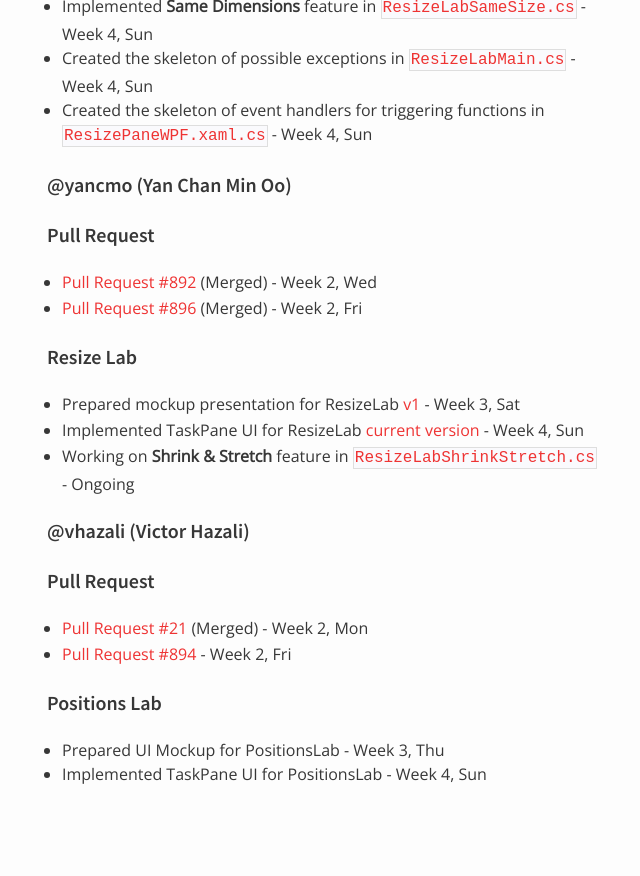
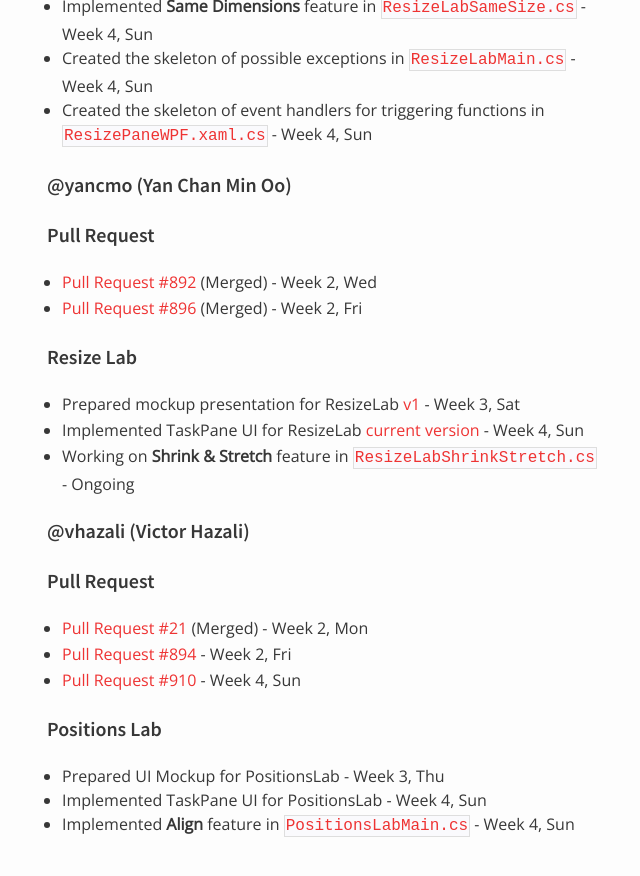
Before and after one commit to nus-oss/cs3281-AY1516S2-website, a Jekyll site: the page built from teams/powerpointlabs.md, in a window 1280 px wide and 900 px high, scrolled down 1654 px. Shown: the top 876 px of the window, without its empty margins (323-963 px from the left). Built offline with Jekyll 4.4.1, drawn with Linux system fonts in a browser that asks for light colours; before the commit the page ends 2500 px from its top, so only the background shows below that; some of the changed text lies outside the part shown.

Commit message:
Updated Victor's Contributions

```diff
--- a/teams/powerpointlabs.md
+++ b/teams/powerpointlabs.md
@@ -73,7 +73,9 @@ permalink: /teams/powerpointlabs/
 ##### Pull Request
 * [Pull Request #21](https://github.com/PowerPointLabs/PowerPointLabs-Website/pull/21) (Merged) - Week 2, Mon
 * [Pull Request #894](https://github.com/PowerPointLabs/PowerPointLabs/pull/894) - Week 2, Fri
+* [Pull Request #910](https://github.com/PowerPointLabs/PowerPointLabs/pull/910) - Week 4, Sun
 
 ##### Positions Lab
 * Prepared UI Mockup for PositionsLab - Week 3, Thu
 * Implemented TaskPane UI for PositionsLab - Week 4, Sun
+* Implemented **Align** feature in [`PositionsLabMain.cs`](https://github.com/nus-fboa2016-PL/PowerPointLabs/blob/35cdaaf281e1373ac7c10f840fe37d97f28d6b7d/PowerPointLabs/PowerPointLabs/PositionsLab/PositionsLabMain.cs) - Week 4, Sun
```
Also changed, not shown: other parts of teams/powerpointlabs.md (+1 -1 lines).
